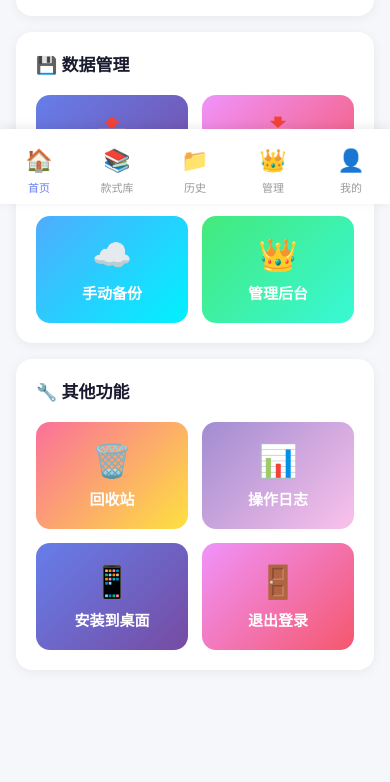
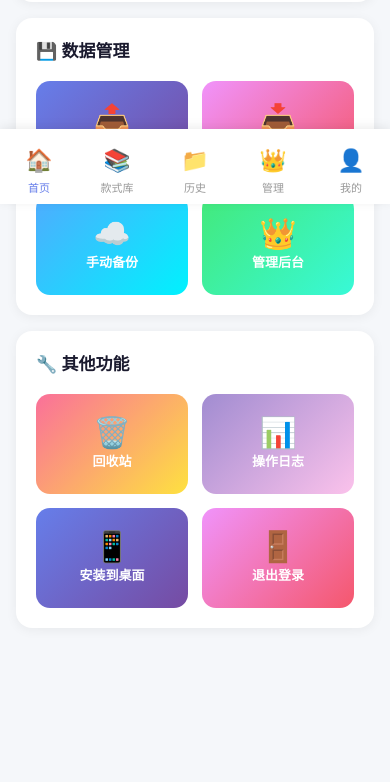
Before and after one commit to cluedz05/labor-cost, a plain HTML site: page mobile.html in a window 390 px wide. Shown: the part 640-1422 px from the top of the page. After the commit the page ends 1380 px from the top, so only its background shows below. Drawn offline with Linux system fonts and the light colour scheme.

Commit message:
v1.0.1：修复手机版大按钮文字显示问题，优化样式

```diff
--- a/mobile.html
+++ b/mobile.html
@@ -86,20 +86,23 @@
 
         .big-btn {
             background: linear-gradient(135deg, #667eea 0%, #764ba2 100%);
-            color: white;
+            color: white !important;
             border: none;
             border-radius: 14px;
-            padding: 20px 16px;
-            font-size: 15px;
+            padding: 18px 10px;
+            font-size: 14px;
             font-weight: 600;
             cursor: pointer;
             display: flex;
             flex-direction: column;
             align-items: center;
-            gap: 8px;
+            justify-content: center;
+            gap: 6px;
             transition: transform 0.2s, box-shadow 0.2s;
             min-height: 100px;
-            justify-content: center;
+            text-align: center;
+            line-height: 1.3;
+            overflow: hidden;
         }
 
         .big-btn:active {
@@ -107,7 +110,18 @@
         }
 
         .big-btn .icon {
-            font-size: 32px;
+            font-size: 30px;
+            display: block;
+            line-height: 1;
+        }
+
+        .big-btn span:not(.icon) {
+            display: block;
+            color: white !important;
+            font-size: 13px;
+            font-weight: 600;
+            line-height: 1.3;
+            white-space: nowrap;
         }
 
         .big-btn.blue {
```
